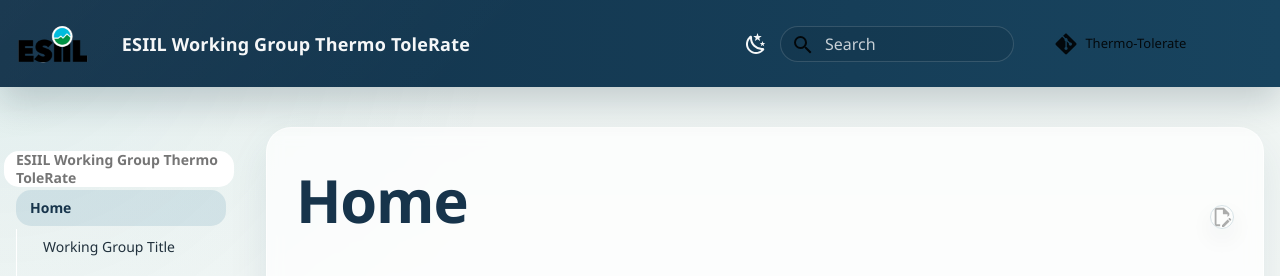
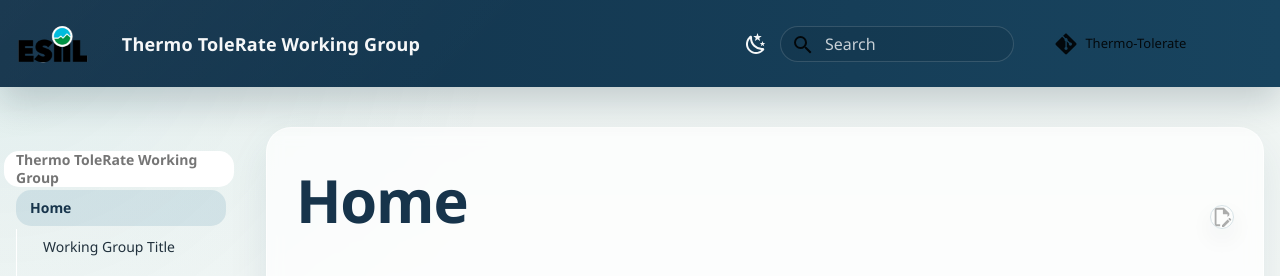
Before and after one commit to CU-ESIIL/Thermo-Tolerate, an MkDocs documentation site: the page built from docs/index.md, in a window 1280 px wide. Shown: the top 276 px of the page. Built offline with MkDocs 1.6.1 and Material for MkDocs 9.7.7, drawn with Linux system fonts in a browser that asks for light colours; comment, search, counter and statistics services are not loaded.

Commit message:
Update site name in mkdocs configuration

```diff
--- a/mkdocs.yml
+++ b/mkdocs.yml
@@ -1,4 +1,4 @@
-site_name: 'ESIIL Working Group Thermo ToleRate'
+site_name: 'Thermo ToleRate Working Group'
 site_description: 'Repository and website for ESIIL working group Thermo ToleRate'
 site_author: Rui Cheng
 site_url: https://cu-esiil.github.io/Thermo-Tolerate/
```
